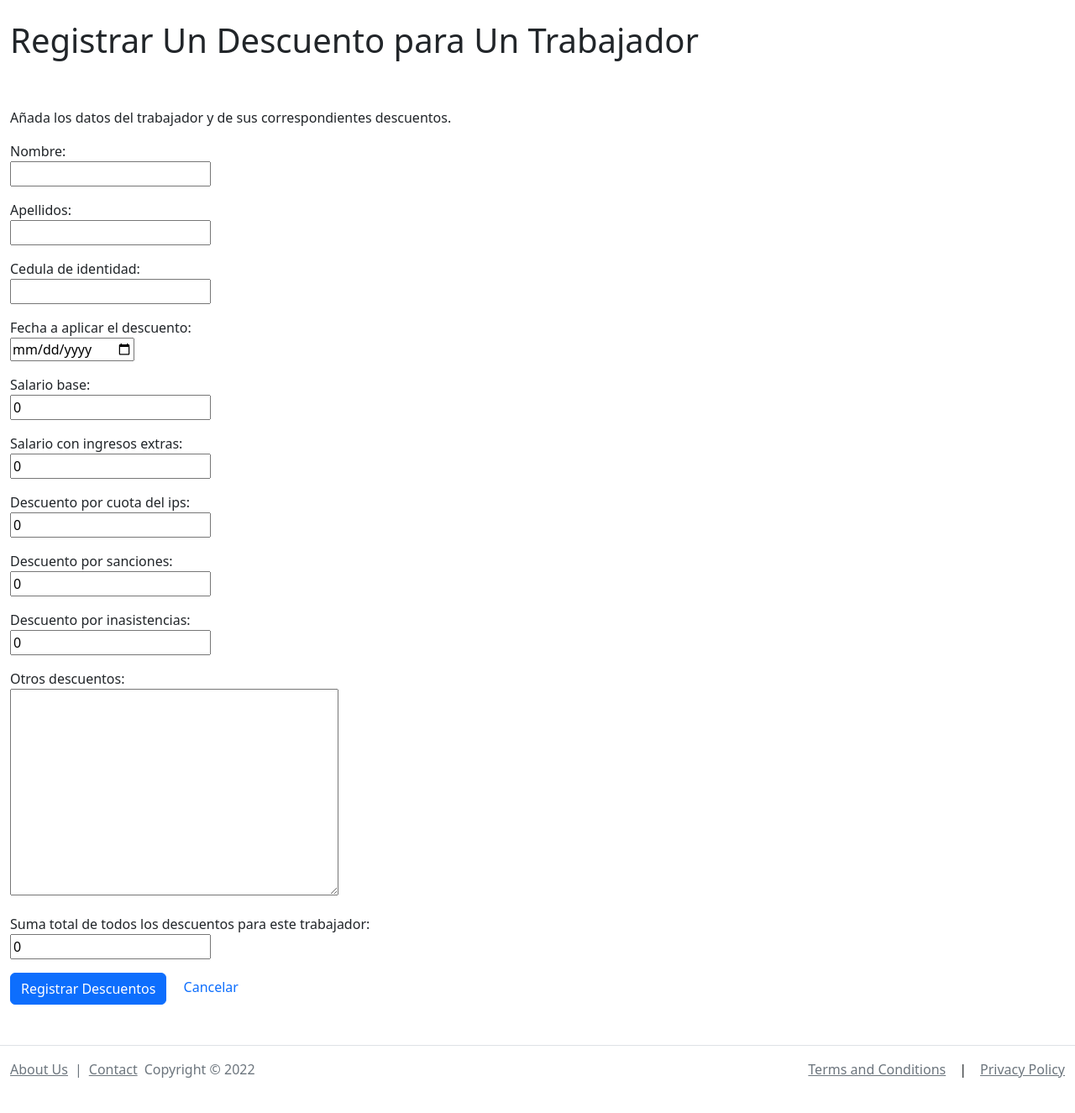
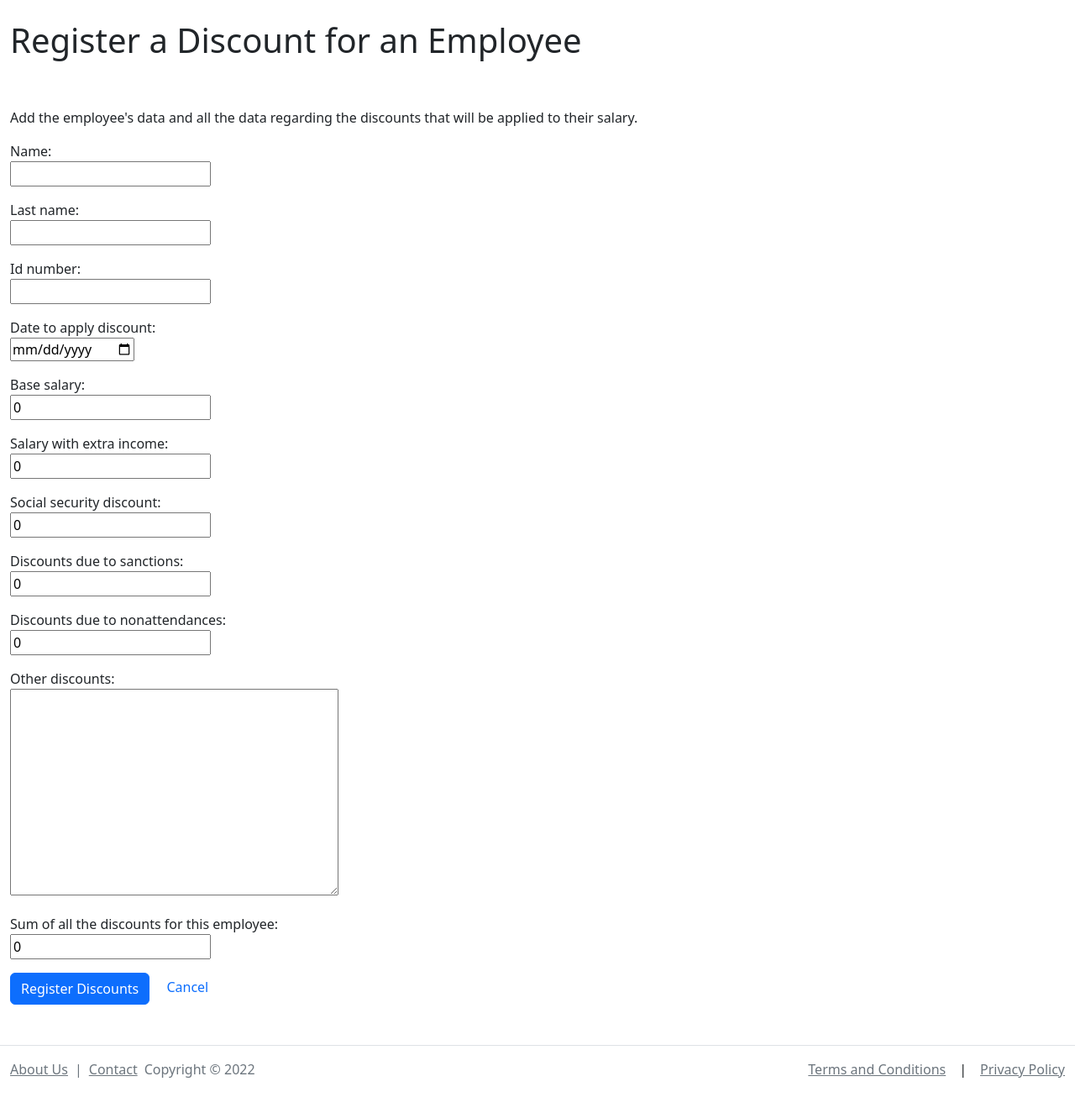
Before and after one commit to eduardoluis11/human-resources-english, a Django app: page /registrar-descuentos in a window 1280 px wide. Shown: the part 56-1381 px from the top of the page at 84% size. Run offline with Django 4.2, Linux system fonts and the light colour scheme; the visitor is signed in with stand-in values (Sample User, id 1); some libraries are stand-ins or nearby versions.

Commit message:
Translated most things from "Descuentos"

```diff
--- a/app_rrhh/formularios.py
+++ b/app_rrhh/formularios.py
@@ -137,22 +137,33 @@ class FormularioJustificacion(forms.Form):
 Para que un campo sea opcional en los formularios de django, tengo que poner “required=False”.
 """
 class FormularioDescuentos(forms.Form):
-    nombre = forms.CharField(max_length=50)
-    apellidos = forms.CharField(max_length=50)
-    cedula_de_identidad = forms.CharField(max_length=15)
+    name = forms.CharField(max_length=50)
+    last_name = forms.CharField(max_length=50)
+    id_number = forms.CharField(max_length=15)
 
-    fecha_a_aplicar_el_descuento = forms.DateField(widget=forms.widgets.DateInput(attrs={'type': 'date'}))
+    # fecha_a_aplicar_el_descuento
+    date_to_apply_discount = forms.DateField(widget=forms.widgets.DateInput(attrs={'type': 'date'}))
 
-    salario_base = forms.DecimalField(max_digits=14, decimal_places=2, initial = 0)
-    salario_con_ingresos_extras = forms.DecimalField(max_digits=14, decimal_places=2, initial = 0)
-    descuento_por_cuota_del_ips = forms.DecimalField(max_digits=14, decimal_places=2, initial=0)
-    descuento_por_sanciones = forms.DecimalField(required=False, max_digits=14, decimal_places=2, initial=0)
-    descuento_por_inasistencias = forms.DecimalField(required=False, max_digits=14, decimal_places=2, initial=0)
+    base_salary = forms.DecimalField(max_digits=14, decimal_places=2, initial=0)
 
-    otros_descuentos = forms.CharField(required=False, widget=forms.Textarea)  # Se meteran en un <textarea>
+    # salario_con_ingresos_extras
+    salary_with_extra_income = forms.DecimalField(max_digits=14, decimal_places=2, initial=0)
+
+    # descuento_por_cuota_del_ips
+    social_security_discount = forms.DecimalField(max_digits=14, decimal_places=2, initial=0)
+
+    # descuento_por_sanciones
+    discounts_due_to_sanctions = forms.DecimalField(required=False, max_digits=14, decimal_places=2, initial=0)
+
+    # descuento_por_inasistencias
+    discounts_due_to_nonattendances = forms.DecimalField(required=False, max_digits=14, decimal_places=2, initial=0)
+
+    # otros_descuentos
+    other_discounts = forms.CharField(required=False, widget=forms.Textarea)  # Se meteran en un <textarea>
 
     # Suma de todos los descuentos
-    suma_total_de_todos_los_descuentos_para_este_trabajador = forms.DecimalField(max_digits=14, decimal_places=2, initial=0)
+    # suma_total_de_todos_los_descuentos_para_este_trabajador
+    sum_of_all_the_discounts_for_this_employee = forms.DecimalField(max_digits=14, decimal_places=2, initial=0)
 
 """ Formulario para registrar los Ingresos Extras de un trabajador.
 
--- a/app_rrhh/views.py
+++ b/app_rrhh/views.py
@@ -636,7 +636,7 @@ def registrar_descuentos(request):
         timestamp = datetime.datetime.now()
 
         # Esto prepara los datos antes de meterlos a la base de datos
-        nuevos_descuentos = Descuentos(nombre=nombre,apellidos=apellidos, cedula=cedula,
+        nuevos_descuentos = Descuentos(nombre=nombre, apellidos=apellidos, cedula=cedula,
                                     fecha_aplicar_descuento=fecha_aplicar_descuento, salario_base=salario_base,
                                     salario_con_ingresos_extras=salario_con_ingresos_extras,
                                     descuento_cuota_ips=descuento_cuota_ips, descuento_sanciones=descuento_sanciones,
@@ -648,7 +648,9 @@ def registrar_descuentos(request):
         nuevos_descuentos.save()
 
         # Mensaje flash de confirmación
-        messages.success(request, "Se han registrado nuevos descuentos correctamente.")
+        messages.success(request, "A new discount has been successfully registered.")
+
+        # messages.success(request, "Se han registrado nuevos descuentos correctamente.")
 
         # Esto redirige al usuario a la lista de bonificaciones
         return redirect('lista_descuentos')
--- a/templates/descuentos/registrar-descuentos.html
+++ b/templates/descuentos/registrar-descuentos.html
@@ -1,18 +1,20 @@
 {% extends "disposicion.html" %}
 
 {% block title %}
-    Registrar Un Descuento
+    Register a Discount
 {% endblock %}
 
 <!-- Página para registrar el descuento de un empleado -->
 {% block body %}
 
-    <h1>Registrar Un Descuento para Un Trabajador</h1>
+<!--    Registrar Un Descuento para Un Trabajador-->
+    <h1>Register a Discount for an Employee</h1>
     <br>
     <br>
 
     <p>
-        Añada los datos del trabajador y de sus correspondientes descuentos.
+<!--        Añada los datos del trabajador y de sus correspondientes descuentos.-->
+        Add the employee's data and all the data regarding the discounts that will be applied to their salary.
     </p>
 
     <!-- Esto me llama el formulario de Django para registrar un descuento. -->
@@ -21,11 +23,11 @@
 
         {{formulario.as_p}}
 
-        <input class="btn btn-primary" type="submit" value="Registrar Descuentos">  <!-- Botón de enviar/submit -->
+        <input class="btn btn-primary" type="submit" value="Register Discounts">  <!-- Botón de enviar/submit -->
 
         <!-- Esto regresará al usuario a la lista de descuentos -->
         <a href="{% url 'lista_descuentos' %}" class="text-decoration-none" style="padding-left: 1rem;">
-            Cancelar
+            Cancel
         </a>
         <br>
         <br>
```
Also changed, not shown: templates/descuentos/lista-descuentos.html (+14 -9 lines), templates/descuentos/ver-descuentos-trabajador.html (+25 -15 lines).
